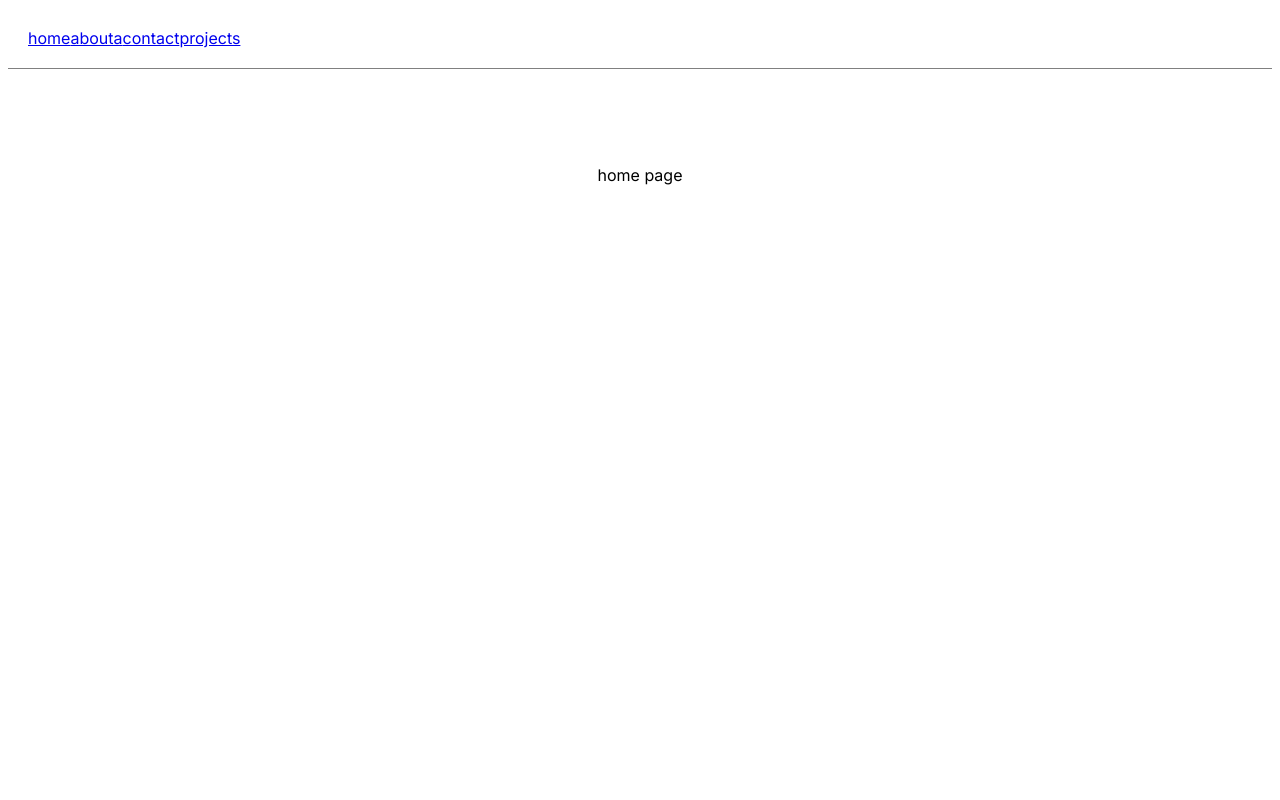
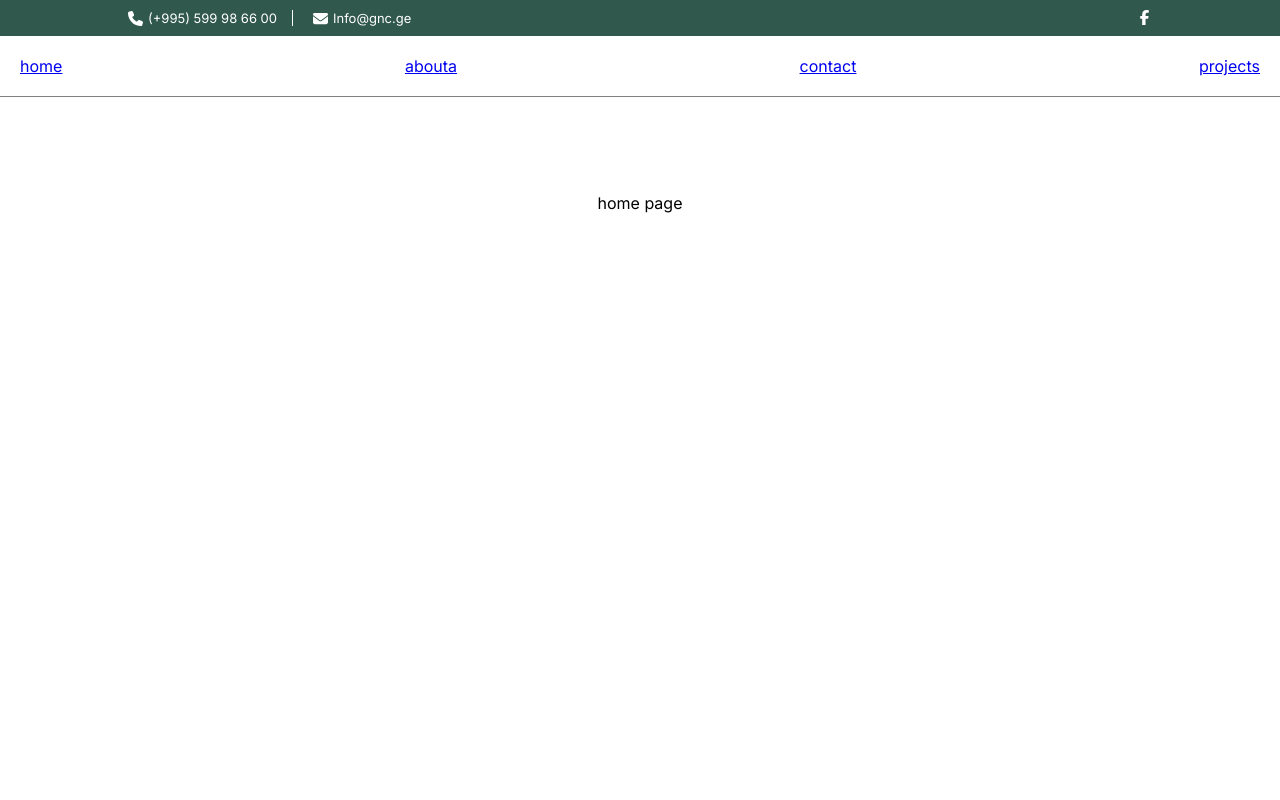
Before and after one commit to PickleSoda/gnc-next, a Next.js app: page / in a window 1280 px wide. Shown: the top 800 px of the page. Built offline with nearby package versions, Linux system fonts and the light colour scheme.

Commit message:
add header top

```diff
--- a/app/globals.css
+++ b/app/globals.css
@@ -1,6 +1,5 @@
-.header {
-  display: flex;
-  /* justify-content: space-between; */
-  border-bottom: 1px solid gray;
-  padding: 20px;
+* {
+  margin: 0;
+  padding: 0;
+  box-sizing: border-box;
 }
--- a/app/layout.tsx
+++ b/app/layout.tsx
@@ -3,6 +3,8 @@
 import "./globals.css";
 import Header from "@/components/layout/header";
 import Footer from "@/components/layout/footer";
+import HeaderTop from "@/components/layout/headerTop";
+import '../sass/index.scss'
 
 const inter = Inter({ subsets: ["latin"] });
 
@@ -20,6 +22,7 @@
     <html lang="en">
       <body>
         <div  className={inter.className}>
+          <HeaderTop />
           <Header />
           <main className='content'>
             {children}
--- /dev/null
+++ b/components/layout/headerTop.tsx
@@ -0,0 +1,24 @@
+const HeaderTop = () => {
+    return (
+        <header className="header-top">
+            <div className="header-top-content">
+                <div className="header-top_child">
+                    <div className="header-top_child-info">
+                        <span className="header-top-icons"><svg xmlns="http://www.w3.org/2000/svg" viewBox="0 0 512 512"><path d="M164.9 24.6c-7.7-18.6-28-28.5-47.4-23.2l-88 24C12.1 30.2 0 46 0 64C0 311.4 200.6 512 448 512c18 0 33.8-12.1 38.6-29.5l24-88c5.3-19.4-4.6-39.7-23.2-47.4l-96-40c-16.3-6.8-35.2-2.1-46.3 11.6L304.7 368C234.3 334.7 177.3 277.7 144 207.3L193.3 167c13.7-11.2 18.4-30 11.6-46.3l-40-96z"/></svg></span>
+                        <span>(+995) 599 98 66 00</span>
+                    </div>
+                    <div className="header-top_child-info">
+                        <span className="header-top-icons"><svg xmlns="http://www.w3.org/2000/svg" viewBox="0 0 512 512"><path d="M48 64C21.5 64 0 85.5 0 112c0 15.1 7.1 29.3 19.2 38.4L236.8 313.6c11.4 8.5 27 8.5 38.4 0L492.8 150.4c12.1-9.1 19.2-23.3 19.2-38.4c0-26.5-21.5-48-48-48H48zM0 176V384c0 35.3 28.7 64 64 64H448c35.3 0 64-28.7 64-64V176L294.4 339.2c-22.8 17.1-54 17.1-76.8 0L0 176z"/></svg></span>
+                        <span>Info@gnc.ge</span>
+                    </div>
+                </div>
+
+                <div className="header-top_child">
+                    <span className="header-top-icons"><svg xmlns="http://www.w3.org/2000/svg" viewBox="0 0 320 512"><path d="M80 299.3V512H196V299.3h86.5l18-97.8H196V166.9c0-51.7 20.3-71.5 72.7-71.5c16.3 0 29.4 .4 37 1.2V7.9C291.4 4 256.4 0 236.2 0C129.3 0 80 50.5 80 159.4v42.1H14v97.8H80z"/></svg></span>
+                </div>
+            </div>
+        </header>
+    )
+}
+
+export default HeaderTop
--- a/index.scss
+++ /dev/null
@@ -1,7 +0,0 @@
-.header {
-    display: flex;
-    justify-content: space-between;
-    background-color: red;
-    color: black;
-    padding: 20px;
-  }
--- /dev/null
+++ b/sass/header.scss
@@ -0,0 +1,45 @@
+.header {
+    display: flex;
+    justify-content: space-between;
+    border-bottom: 1px solid gray;
+    padding: 20px;
+}
+
+.header-top {
+  background-color: #30584D;
+}
+
+.header-top-content {
+    width: 80vw;
+    display: flex;
+    justify-content: space-between;
+    padding: 10px 0;
+    margin: 0 auto;
+}
+
+.header-top_child {
+  display: flex;
+  gap: 20px;
+}
+
+.header-top_child-info {
+  display: flex;
+  gap: 5px;
+  align-items: center;
+  color: white;
+  font-size: 13px;
+
+  &:first-child {
+    border-right: 1px solid white;
+    padding-right: 15px;
+  }
+}
+
+.header-top-icons {
+  & > * {
+      display: block;
+      height: 15px;
+      width: 15px;
+      fill: white;
+  }
+}
--- /dev/null
+++ b/sass/index.scss
@@ -0,0 +1 @@
+@import 'header'
```
Also changed, not shown: constants.ts (added).
